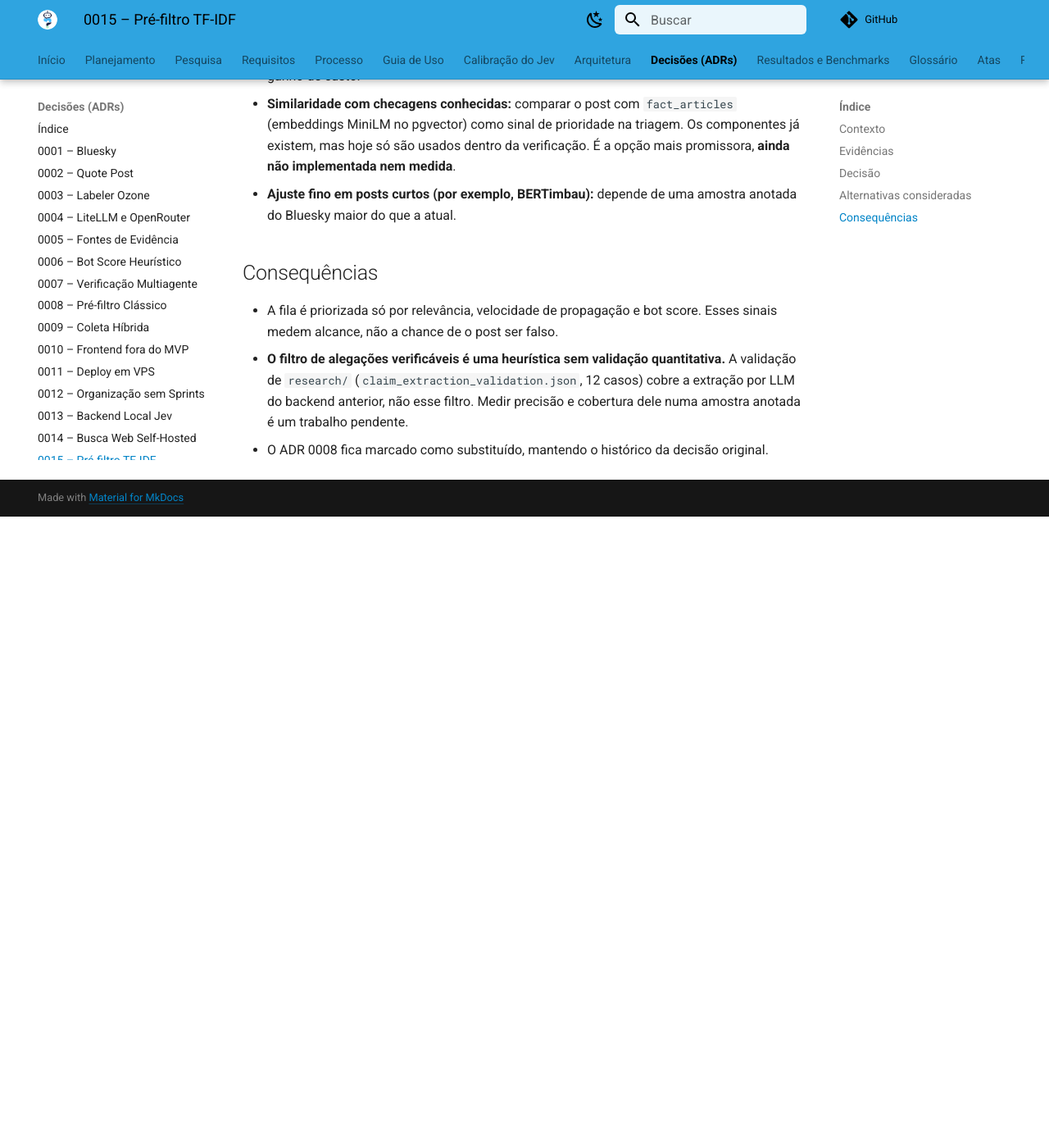
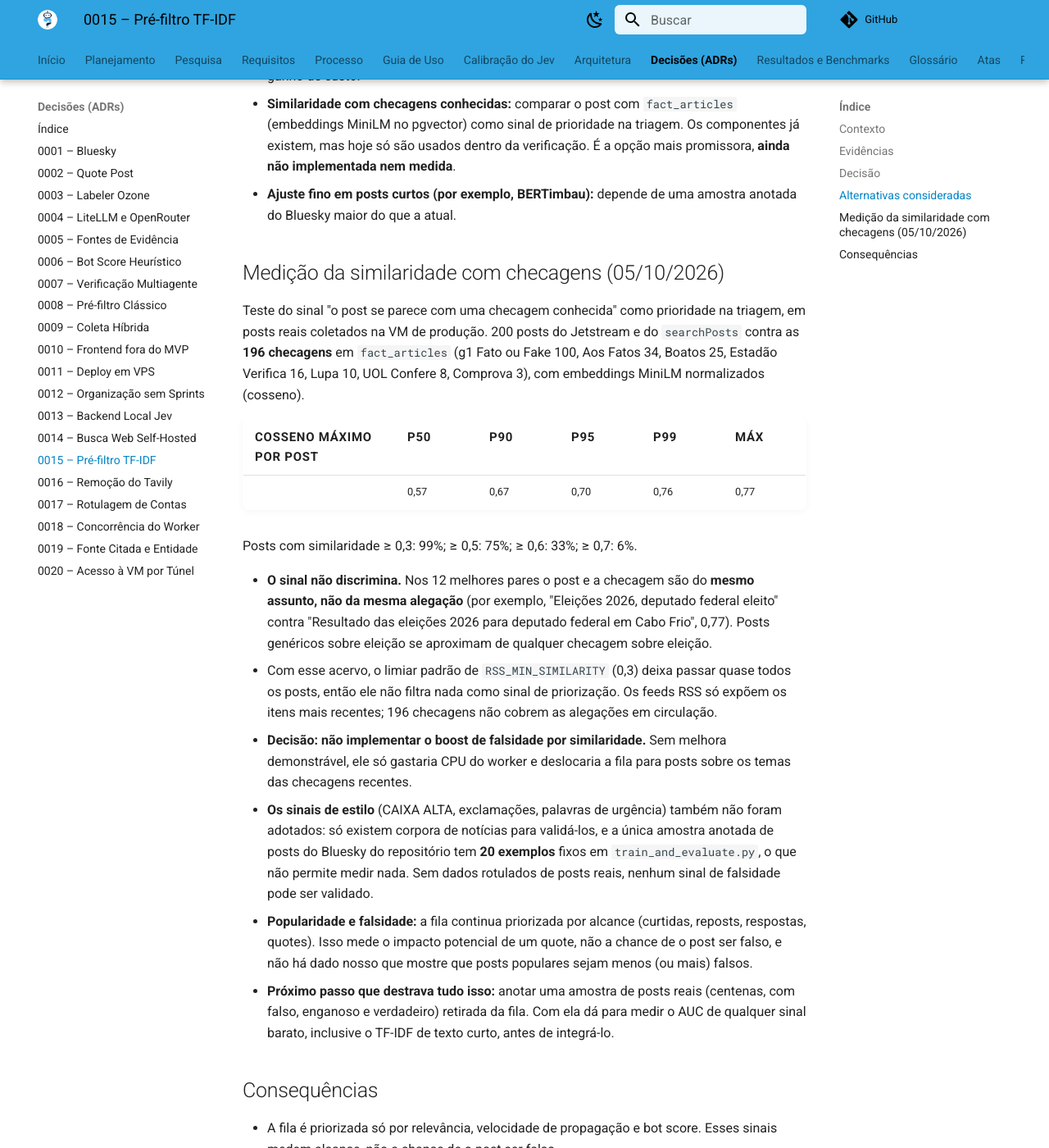
Before and after one commit to moonshinerd/ContrarIA, an MkDocs documentation site: the page built from docs/adr/0015-pre-filtro-tfidf-nao-integrado.md, in a window 1280 px wide and 1400 px high, scrolled down 1551 px. Shown: the whole window at 82% size. Built offline with MkDocs 1.6.1 and Material for MkDocs 9.7.7, drawn with Linux system fonts in a browser that asks for light colours; comment, search, counter and statistics services are not loaded; before the commit the page ends 2181 px from its top, so only the background shows below that.

Commit message:
docs(adr): mede a similaridade com checagens como sinal de falsidade e não adota
Em 200 posts reais contra as 196 checagens da VM, o cosseno máximo tem
mediana 0,57 e 75% dos posts passam de 0,5. Os melhores pares são do mesmo
assunto, não da mesma alegação, então o sinal não discrimina e o boost não
é implementado. Registra também que não há dado rotulado de posts reais
(a amostra anotada do repositório tem 20 exemplos) e o que destravaria a
medição de qualquer sinal barato.

```diff
--- a/docs/adr/0015-pre-filtro-tfidf-nao-integrado.md
+++ b/docs/adr/0015-pre-filtro-tfidf-nao-integrado.md
@@ -45,6 +45,38 @@ se a frase é verificável.
   opção mais promissora, **ainda não implementada nem medida**.
 - **Ajuste fino em posts curtos (por exemplo, BERTimbau):** depende de uma amostra anotada do Bluesky maior do que a atual.
 
+## Medição da similaridade com checagens (05/10/2026)
+
+Teste do sinal "o post se parece com uma checagem conhecida" como prioridade na triagem, em posts reais coletados na VM
+de produção. 200 posts do Jetstream e do `searchPosts` contra as **196 checagens** em `fact_articles` (g1 Fato ou Fake
+100, Aos Fatos 34, Boatos 25, Estadão Verifica 16, Lupa 10, UOL Confere 8, Comprova 3), com embeddings MiniLM
+normalizados (cosseno).
+
+| Cosseno máximo por post | p50 | p90 | p95 | p99 | máx |
+|---|---|---|---|---|---|
+| | 0,57 | 0,67 | 0,70 | 0,76 | 0,77 |
+
+Posts com similaridade ≥ 0,3: 99%; ≥ 0,5: 75%; ≥ 0,6: 33%; ≥ 0,7: 6%.
+
+- **O sinal não discrimina.** Nos 12 melhores pares o post e a checagem são do **mesmo assunto, não da mesma alegação**
+  (por exemplo, "Eleições 2026, deputado federal eleito" contra "Resultado das eleições 2026 para deputado federal em
+  Cabo Frio", 0,77). Posts genéricos sobre eleição se aproximam de qualquer checagem sobre eleição.
+- Com esse acervo, o limiar padrão de `RSS_MIN_SIMILARITY` (0,3) deixa passar quase todos os posts, então ele não
+  filtra nada como sinal de priorização. Os feeds RSS só expõem os itens mais recentes; 196 checagens não cobrem
+  as alegações em circulação.
+- **Decisão: não implementar o boost de falsidade por similaridade.** Sem melhora demonstrável, ele só gastaria CPU do
+  worker e deslocaria a fila para posts sobre os temas das checagens recentes.
+- **Os sinais de estilo** (CAIXA ALTA, exclamações, palavras de urgência) também não foram adotados: só existem
+  corpora de notícias para validá-los, e a única amostra anotada de posts do Bluesky do repositório tem **20 exemplos**
+  fixos em `train_and_evaluate.py`, o que não permite medir nada. Sem dados rotulados de posts reais, nenhum sinal de
+  falsidade pode ser validado.
+- **Popularidade e falsidade:** a fila continua priorizada por alcance (curtidas, reposts, respostas, quotes). Isso
+  mede o impacto potencial de um quote, não a chance de o post ser falso, e não há dado nosso que mostre que posts
+  populares sejam menos (ou mais) falsos.
+- **Próximo passo que destrava tudo isso:** anotar uma amostra de posts reais (centenas, com falso, enganoso e
+  verdadeiro) retirada da fila. Com ela dá para medir o AUC de qualquer sinal barato, inclusive o TF-IDF de texto
+  curto, antes de integrá-lo.
+
 ## Consequências
 - A fila é priorizada só por relevância, velocidade de propagação e bot score. Esses sinais medem alcance, não a
   chance de o post ser falso.
```
